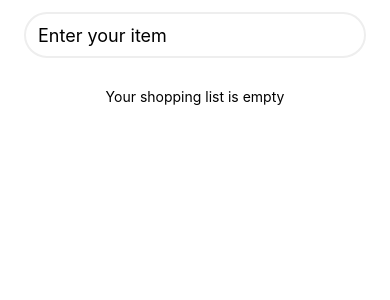
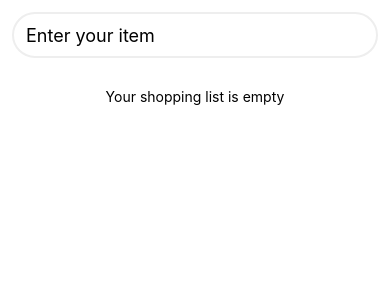
Before and after one commit to debjohnson33/taskly, a React Native app: screen / in a window 390 px wide. Shown: the top 300 px of the page. Built offline with nearby package versions, Linux system fonts and the light colour scheme.

Commit message:
Add async storage/list sorting & animation

```diff
--- a/app/index.tsx
+++ b/app/index.tsx
@@ -1,13 +1,25 @@
-import { View, StyleSheet, TextInput, FlatList, Text } from "react-native";
+import {
+  View,
+  StyleSheet,
+  TextInput,
+  FlatList,
+  Text,
+  LayoutAnimation,
+} from "react-native";
 
 import { ShoppingListItem } from "../components/ShoppingListItem";
 import { theme } from "../theme";
-import { useState } from "react";
+import { useEffect, useState } from "react";
+import { getFromStorage, saveToStorage } from "../utils/storage";
+import Layout from "./_layout";
+
+const storageKey = "shopping-list";
 
 type ShoppingListItemType = {
   id: string;
   name: string;
   completedAtTimestamp?: number;
+  lastUpdatedTimestamp: number;
 };
 
 const initialList: ShoppingListItemType[] = [];
@@ -17,18 +29,37 @@ export default function App() {
     useState<ShoppingListItemType[]>(initialList);
   const [value, setValue] = useState("");
 
+  useEffect(() => {
+    const fetchInital = async () => {
+      const data = await getFromStorage(storageKey);
+      if (data) {
+        LayoutAnimation.configureNext(LayoutAnimation.Presets.easeInEaseOut);
+        setShoppingList(data);
+      }
+    };
+    fetchInital();
+  }, []);
+
   const handleSubmit = () => {
     if (value) {
       const newShoppingList = [
-        { id: new Date().toTimeString(), name: value },
+        {
+          id: new Date().toTimeString(),
+          name: value,
+          lastUpdatedTimestamp: Date.now(),
+        },
         ...shoppingList,
       ];
+      LayoutAnimation.configureNext(LayoutAnimation.Presets.easeInEaseOut);
       setShoppingList(newShoppingList);
+      saveToStorage(storageKey, shoppingList);
       setValue("");
     }
   };
   const handleDelete = (id: string) => {
     const newShoppingList = shoppingList.filter((item) => item.id !== id);
+    saveToStorage(storageKey, shoppingList);
+    LayoutAnimation.configureNext(LayoutAnimation.Presets.easeInEaseOut);
     setShoppingList(newShoppingList);
   };
   const handleToggleComplete = (id: string) => {
@@ -36,6 +67,7 @@ export default function App() {
       if (item.id === id) {
         return {
           ...item,
+          lastUpdatedTimestamp: Date.now(),
           completedAtTimestamp: item.completedAtTimestamp
             ? undefined
             : Date.now(),
@@ -43,12 +75,14 @@ export default function App() {
       }
       return item;
     });
+    saveToStorage(storageKey, newShoppingList);
+    LayoutAnimation.configureNext(LayoutAnimation.Presets.easeInEaseOut);
     setShoppingList(newShoppingList);
   };
 
   return (
     <FlatList
-      data={shoppingList}
+      data={orderShoppingList(shoppingList)}
       style={styles.container}
       contentContainerStyle={styles.contentContainer}
       stickyHeaderIndices={[0]}
@@ -79,11 +113,33 @@ export default function App() {
   );
 }
 
+function orderShoppingList(shoppingList: ShoppingListItemType[]) {
+  return shoppingList.sort((item1, item2) => {
+    if (item1.completedAtTimestamp && item2.completedAtTimestamp) {
+      return item2.completedAtTimestamp - item1.completedAtTimestamp;
+    }
+
+    if (item1.completedAtTimestamp && !item2.completedAtTimestamp) {
+      return 1;
+    }
+
+    if (!item1.completedAtTimestamp && item2.completedAtTimestamp) {
+      return -1;
+    }
+
+    if (!item1.completedAtTimestamp && !item2.completedAtTimestamp) {
+      return item2.lastUpdatedTimestamp - item1.lastUpdatedTimestamp;
+    }
+
+    return 0;
+  });
+}
+
 const styles = StyleSheet.create({
   container: {
     flex: 1,
     backgroundColor: "#fff",
-    padding: 12,
+    paddingVertical: 12,
   },
   contentContainer: {
     paddingBottom: 24,
```
